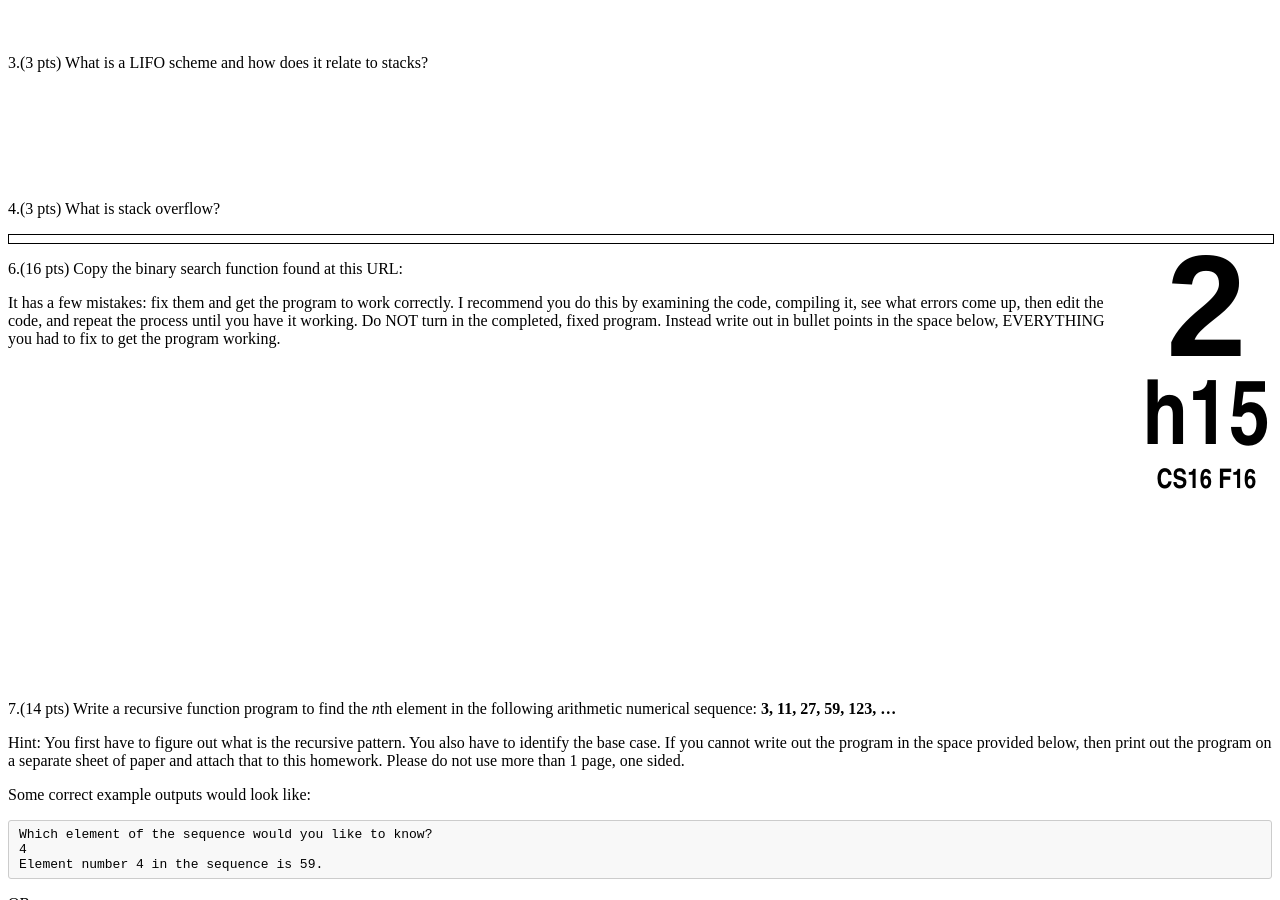
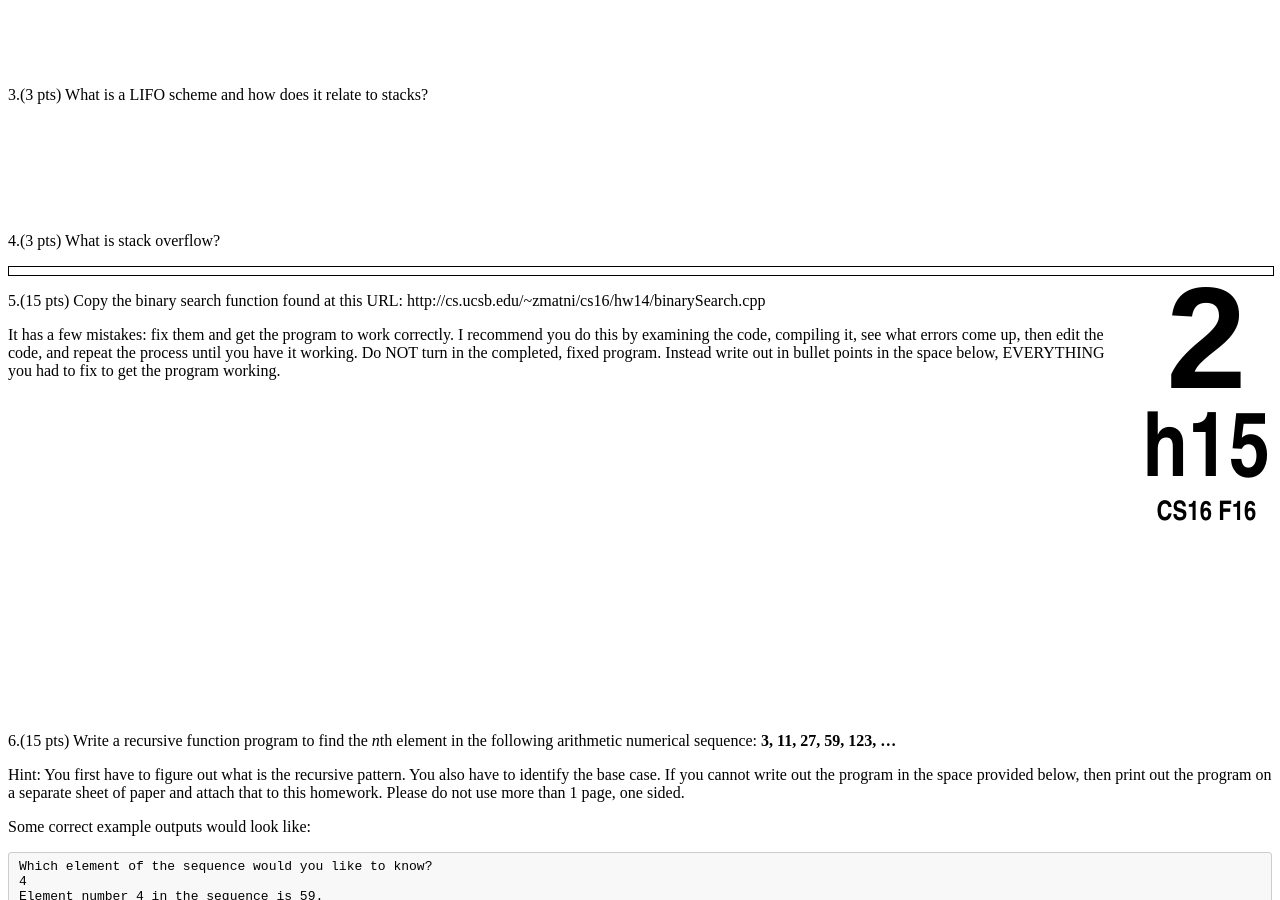
Before and after one commit to ucsb-cs16-s16/https-ucsb-cs16-s17.github.io, a Jekyll site: the page built from _hwk/h15.md, in a window 1280 px wide and 900 px high, scrolled down 1014 px. Built offline with Jekyll 4.4.1, drawn with Linux system fonts in a browser that asks for light colours.

Commit message:
new hw15

```diff
--- a/_hwk/h15.md
+++ b/_hwk/h15.md
@@ -11,7 +11,7 @@ Reading: Read Chapter 14. If you do not have a copy of the textbook yet, there i
 <b>PLEASE MARK YOUR HOMEWORK CLEARLY, REGARDLESS OF IF YOU WRITE IT OUT IN INK OR PENCIL! FOR BEST RESULTS, SAVE THIS PAGE AS A PDF, THEN PRINT THE PDF.</b>
 
 1.(2 pts) Name 2 useful data structures that utilize pointers in programming.
-<div style="margin-bottom:6em"></div>
+<div style="margin-bottom:8em"></div>
 
 2.(2 pts) How does a recursive function know when to stop recursing?
 <div style="margin-bottom:8em"></div>
@@ -23,14 +23,15 @@ Reading: Read Chapter 14. If you do not have a copy of the textbook yet, there i
 
 <div class="pagebreak"></div>
 
-6.(16 pts) Copy the binary search function found at this URL:
-<URL HERE>
+5.(15 pts) Copy the binary search function found at this URL:
+http://cs.ucsb.edu/~zmatni/cs16/hw14/binarySearch.cpp
+
 It has a few mistakes: fix them and get the program to work correctly. I recommend you do this by examining the code, compiling it, see what errors come up, then edit the code, and repeat the process until you have it working.
 Do NOT turn in the completed, fixed program. Instead write out in bullet points in the space below, EVERYTHING you had to fix to get the program working.
 <div style="margin-bottom:22em"></div>
 
 <div markdown="1">
-7.(14 pts) Write a recursive function program to find the *n*th element in the following arithmetic numerical sequence: **3, 11, 27, 59, 123, ...**
+6.(15 pts) Write a recursive function program to find the *n*th element in the following arithmetic numerical sequence: **3, 11, 27, 59, 123, ...**
 
 Hint: You first have to figure out what is the recursive pattern. You also have to identify the base case. If you cannot write out the program in the space provided below, then print out the program on a separate sheet of paper and attach that to this homework. Please do not use more than 1 page, one sided.
 
```
